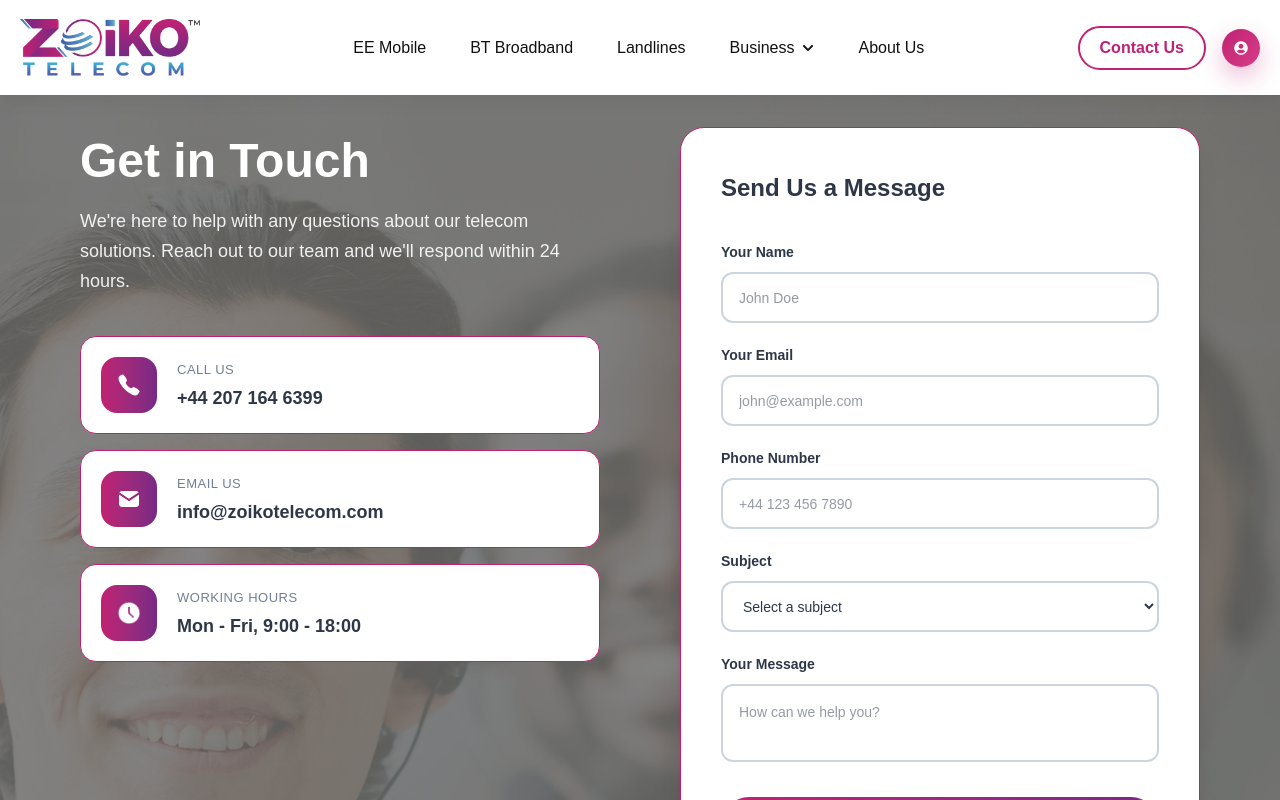
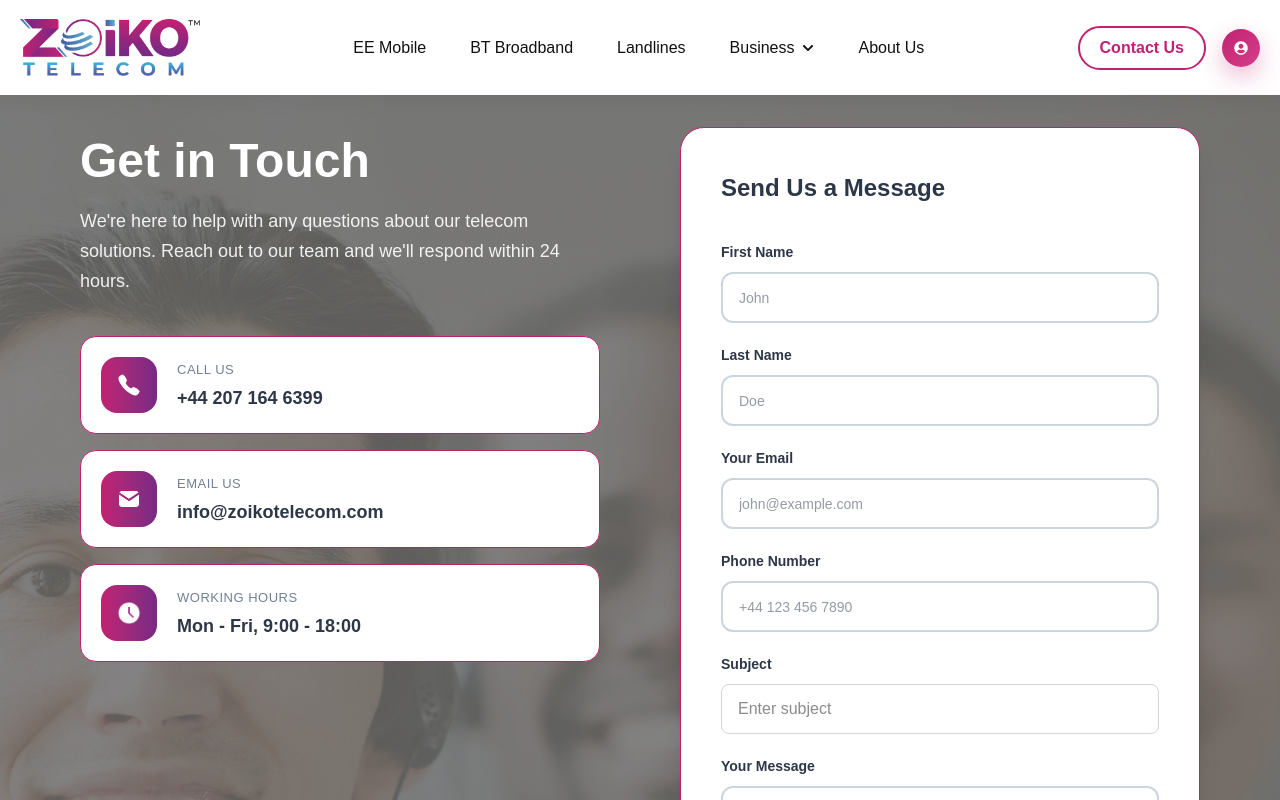
Before and after one commit to ZoikoGroup/zoikotelecom-reactNextTypeTail, a Next.js app: page /contact in a window 1280 px wide. Shown: the top 800 px of the page. Built offline with nearby package versions, Linux system fonts and the light colour scheme.

Commit message:
Connected  Backend api for contact and business-solution page

```diff
--- a/app/business-solutions/page.tsx
+++ b/app/business-solutions/page.tsx
@@ -306,12 +306,12 @@ const industries = [
 ];
 
 const services2 = [
-  "Business Mobile",
-  "Business Broadband",
-  "Hosted Voice",
-  "Full Fibre",
-  "Number Porting",
-  "Managed Connectivity",
+  { label: "Business Mobile", value: "business_mobile" },
+  { label: "Business Broadband", value: "business_broadband" },
+  { label: "Hosted Voice", value: "hosted_voice" },
+  { label: "Full Fibre", value: "full_fibre" },
+  { label: "Number Porting", value: "number_porting" },
+  { label: "Managed Connectivity", value: "managed_connectivity" },
 ];
 
 const countries = [
@@ -329,7 +329,92 @@ const countries = [
 export default function page() {
 
   const [selectedService, setSelectedService] = useState("");
+  const [formData, setFormData] = useState({
+  full_name: "",
+  company: "",
+  email: "",
+  phone: "",
+  country: countries[0].name,
+  service_interest: "",
+  notes: "",
+  consent: false,
+});
+
+const [loading, setLoading] = useState(false);
   const [selectedCountry, setSelectedCountry] = useState(countries[0]);
+  const handleChange = (
+  e: React.ChangeEvent<
+    HTMLInputElement | HTMLTextAreaElement | HTMLSelectElement
+  >
+) => {
+  const { name, value, type } = e.target;
+
+  setFormData({
+    ...formData,
+    [name]:
+      type === "checkbox"
+        ? (e.target as HTMLInputElement).checked
+        : value,
+  });
+};
+
+const handleSubmit = async (e: React.FormEvent) => {
+  e.preventDefault();
+
+  setLoading(true);
+
+  try {
+    const payload = {
+      full_name: formData.full_name,
+      company: formData.company,
+      email: formData.email,
+      phone: formData.phone,
+      country: formData.country,
+      service_interest: formData.service_interest,
+      notes: formData.notes,
+      consent: formData.consent,
+    };
+
+    const response = await fetch(
+  `${process.env.NEXT_PUBLIC_API_BASE_URL}/business-solutions/submit/`,
+      {
+        method: "POST",
+        headers: {
+          "Content-Type": "application/json",
+        },
+        body: JSON.stringify(payload),
+      }
+    );
+
+    const data = await response.json();
+
+    if (response.ok) {
+  alert("Submitted successfully");
+
+  setFormData({
+    full_name: "",
+    company: "",
+    email: "",
+    phone: "",
+    country: countries[0].name,
+    service_interest: "",
+    notes: "",
+    consent: false,
+  });
+
+  setSelectedCountry(countries[0]);
+
+    } else {
+      alert("Something went wrong");
+      console.log(data);
+    }
+  } catch (error) {
+    console.error(error);
+    alert("Failed to submit");
+  } finally {
+    setLoading(false);
+  }
+};
   return (
     <>
       {/* Hero section */}
@@ -1962,7 +2047,7 @@ export default function page() {
             {/* FORM */}
             <div>
 
-              <form className="space-y-5">
+              <form onSubmit={handleSubmit} className="  space-y-5">
 
                 {/* ROW */}
                 <div className="grid grid-cols-1 sm:grid-cols-2 gap-5">
@@ -1985,6 +2070,10 @@ export default function page() {
                     <input
                       type="text"
                       placeholder="Jane Smith"
+                      name="full_name"
+                       value={formData.full_name}
+                       onChange={handleChange}
+                       required
                       className="
                         w-full h-14
                         rounded-xl
@@ -2015,7 +2104,11 @@ export default function page() {
 
                     <input
                       type="text"
+                        name="company"
+                      value={formData.company}
+                      onChange={handleChange}
                       placeholder="Acme Ltd"
+                      required
                       className="
                         w-full h-14
                         rounded-xl
@@ -2051,6 +2144,10 @@ export default function page() {
                     <input
                       type="email"
                       placeholder="jane@acme.co.uk"
+                       name="email"
+                        value={formData.email}
+                        onChange={handleChange}
+                        required
                       className="
                         w-full h-14
                         rounded-xl
@@ -2080,6 +2177,7 @@ export default function page() {
                     </label>
 
                     <div
+
                       className="
                         flex items-center
                         overflow-hidden
@@ -2099,6 +2197,10 @@ export default function page() {
 
                           if (country) {
                             setSelectedCountry(country);
+                            setFormData((prev) => ({
+                            ...prev,
+                            country: country.name,
+                          }));
                           }
                         }}
                         className="
@@ -2124,6 +2226,10 @@ export default function page() {
                       {/* PHONE INPUT */}
                       <input
                         type="tel"
+                        name="phone"
+                        value={formData.phone}
+                        onChange={handleChange}
+                        required
                         placeholder="07700 000000"
                         className="
                           flex-1
@@ -2154,8 +2260,11 @@ export default function page() {
                   </label>
 
                   <select
-                    value={selectedService}
-                    onChange={(e) => setSelectedService(e.target.value)}
+                  name="service_interest"
+                  value={formData.service_interest}
+                  onChange={handleChange}
+                  required
+
                     className="
                       w-full h-14
                       rounded-xl
@@ -2170,11 +2279,8 @@ export default function page() {
                     <option value="">Select a service</option>
 
                     {services2.map((service) => (
-                      <option
-                        key={service}
-                        value={service}
-                      >
-                        {service}
+                    <option key={service.value} value={service.value}>
+                      {service.label}
                     </option>
                   ))}
                   </select>
@@ -2197,6 +2303,10 @@ export default function page() {
 
                   <textarea
                     rows={4}
+                    name="notes"
+                    value={formData.notes}
+                    onChange={handleChange}
+                    required
                     placeholder="Tell us about your connectivity requirements..."
                     className="
                       w-full
@@ -2215,6 +2325,10 @@ export default function page() {
                 <label className="flex items-start gap-3 cursor-pointer">
                   <input
                     type="checkbox"
+                    name="consent"
+                    checked={formData.consent}
+                    onChange={handleChange}
+                    required
                     className="
                       mt-1
                       accent-white
@@ -2237,6 +2351,7 @@ export default function page() {
                 {/* SUBMIT BUTTON */}
                 <button
                 type="submit"
+                disabled={loading}
                 className="
                   w-full h-14
                   rounded-full
@@ -2246,9 +2361,10 @@ export default function page() {
                   shadow-xl
                   hover:scale-[1.01]
                   transition-all duration-300
-                  "
-                >
-                  Request Business Consultation
+                  disabled:opacity-50
+                "
+              >
+                {loading ? "Submitting..." : "Request Business Consultation"}
               </button>
               </form>
             </div>
--- a/app/contact/ContactForm.tsx
+++ b/app/contact/ContactForm.tsx
@@ -1,6 +1,77 @@
 "use client";
+import { useState } from "react";
 
 export default function ContactForm() {
+  const [formData, setFormData] = useState({
+  first_name: "",
+  last_name: "",
+  email: "",
+  phone: "",
+  subject: "",
+  message: "",
+});
+
+const [loading, setLoading] = useState(false);
+
+const handleChange = (
+  e: React.ChangeEvent<HTMLInputElement | HTMLTextAreaElement | HTMLSelectElement>
+) => {
+  setFormData({
+    ...formData,
+    [e.target.name]: e.target.value,
+  });
+};
+
+const handleSubmit = async (e: React.FormEvent) => {
+  e.preventDefault();
+
+  setLoading(true);
+
+  try {
+     const payload = {
+    first_name:formData.first_name,
+    last_name:formData.last_name,
+    email: formData.email,
+    phone: formData.phone,
+    subject: formData.subject,
+    message: formData.message,
+  };
+
+    const response = await fetch(
+      `${process.env.NEXT_PUBLIC_API_BASE_URL}/api/contact/contact-us/`,
+      {
+        method: "POST",
+        headers: {
+          "Content-Type": "application/json",
+        },
+        body: JSON.stringify(payload),
+      }
+    );
+
+    const data = await response.json();
+
+    if (response.ok) {
+      alert(data.message || "Message sent successfully");
+
+      setFormData({
+        first_name: "",
+        last_name:"",
+        email: "",
+        phone: "",
+        subject: "",
+        message: "",
+      });
+    } else {
+      alert("Something went wrong");
+      console.log(data);
+    }
+  } catch (error) {
+    console.error(error);
+    alert("Failed to submit form");
+  } finally {
+    setLoading(false);
+  }
+};
   return (
     <div className="w-full max-w-[520px] bg-white dark:bg-gray-900 border border-[#C12172] rounded-[24px] p-6 md:p-10 shadow-xl">
 
@@ -10,21 +81,40 @@ export default function ContactForm() {
       </h2>
 
       {/* FORM */}
-      <form className="flex flex-col gap-5">
+      <form onSubmit={handleSubmit} className="flex flex-col gap-5">
 
-        {/* NAME */}
+        {/* FIRSTNAME */}
         <div>
           <label className="text-[#2D3748] dark:text-white text-[14px] font-semibold leading-[24px] mb-2 block">
-            Your Name
+            First Name
           </label>
 
           <input
             type="text"
-            placeholder="John Doe"
+              name="first_name"
+              value={formData.first_name}
+              onChange={handleChange}
+              required
+            placeholder="John"
             className="w-full h-[51px] border-2 border-[#CBD5E0] dark:border-gray-700 bg-white dark:bg-gray-900 text-[#2D3748] dark:text-white rounded-xl px-4 text-[14px] outline-none focus:border-[#C12172]"
           />
         </div>
+        {/*LAST NAME*/}
+        <div>
+          <label className="text-[#2D3748] dark:text-white text-[14px] font-semibold leading-[24px] mb-2 block">
+            Last Name
+          </label>
 
+          <input
+            type="text"
+              name="last_name"
+              value={formData.last_name}
+              onChange={handleChange}
+              required
+            placeholder="Doe"
+            className="w-full h-[51px] border-2 border-[#CBD5E0] dark:border-gray-700 bg-white dark:bg-gray-900 text-[#2D3748] dark:text-white rounded-xl px-4 text-[14px] outline-none focus:border-[#C12172]"
+          />
+        </div>
         {/* EMAIL */}
         <div>
           <label className="text-[#2D3748] dark:text-white text-[14px] font-semibold leading-[24px] mb-2 block">
@@ -33,6 +123,10 @@ export default function ContactForm() {
 
           <input
             type="email"
+            name="email"
+           value={formData.email}
+            onChange={handleChange}
+            required
             placeholder="john@example.com"
             className="w-full h-[51px] border-2 border-[#CBD5E0] dark:border-gray-700 bg-white dark:bg-gray-900 text-[#2D3748] dark:text-white rounded-xl px-4 text-[14px] outline-none focus:border-[#C12172]"
           />
@@ -46,6 +140,10 @@ export default function ContactForm() {
 
           <input
             type="text"
+              name="phone"
+              value={formData.phone}
+              onChange={handleChange}
+              required
             placeholder="+44 123 456 7890"
             className="w-full h-[51px] border-2 border-[#CBD5E0] dark:border-gray-700 bg-white dark:bg-gray-900 text-[#2D3748] dark:text-white rounded-xl px-4 text-[14px] outline-none focus:border-[#C12172]"
           />
@@ -57,9 +155,18 @@ export default function ContactForm() {
             Subject
           </label>
 
-          <select className="w-full h-[51px] border-2 border-[#CBD5E0] dark:border-gray-700 bg-white dark:bg-gray-900 text-[#2D3748] dark:text-white rounded-xl px-4 text-[14px] outline-none focus:border-[#C12172]">
+          {/*<select className="w-full h-[51px] border-2 border-[#CBD5E0] dark:border-gray-700 bg-white dark:bg-gray-900 text-[#2D3748] dark:text-white rounded-xl px-4 text-[14px] outline-none focus:border-[#C12172]">
             <option>Select a subject</option>
-          </select>
+          </select>*/}
+          <input
+              type="text"
+              name="subject"
+              value={formData.subject}
+              onChange={handleChange}
+              required
+              placeholder="Enter subject"
+              className="w-full rounded-lg border border-gray-300 px-4 py-3"
+  />
         </div>
 
         {/* MESSAGE */}
@@ -70,7 +177,11 @@ export default function ContactForm() {
 
           <textarea
             rows={2}
+            name="message"
             placeholder="How can we help you?"
+            value={formData.message}
+            onChange={handleChange}
+            required
             className="w-full border-2 border-[#CBD5E0] dark:border-gray-700 bg-white dark:bg-gray-900 text-[#2D3748] dark:text-white rounded-xl p-4 text-[14px] outline-none resize-none focus:border-[#C12172]"
           ></textarea>
         </div>
@@ -78,9 +189,10 @@ export default function ContactForm() {
         {/* BUTTON */}
         <button
           type="submit"
-          className="w-full h-[56px] rounded-full bg-gradient-to-r from-[#C12172] to-[#782984] text-white text-[16px] font-semibold mt-2 hover:scale-[1.01] transition-all duration-300"
+          disabled={loading}
+          className="w-full h-[56px] rounded-full bg-gradient-to-r from-[#C12172] to-[#782984] text-white text-[16px] font-semibold mt-2 hover:scale-[1.01] transition-all duration-300 disabled:opacity-50"
         >
-          Send Message →
+          {loading ? "Sending..." : "Send Message →"}
         </button>
 
       </form>
```
Lines whose indentation alone changed are shown as unchanged.
